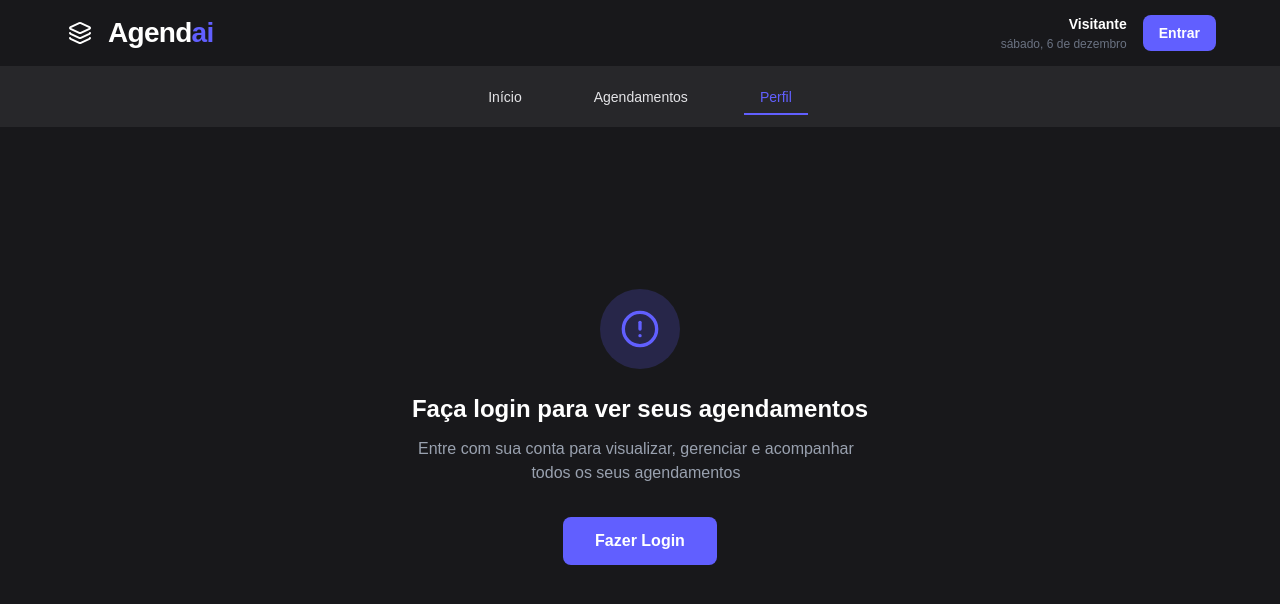
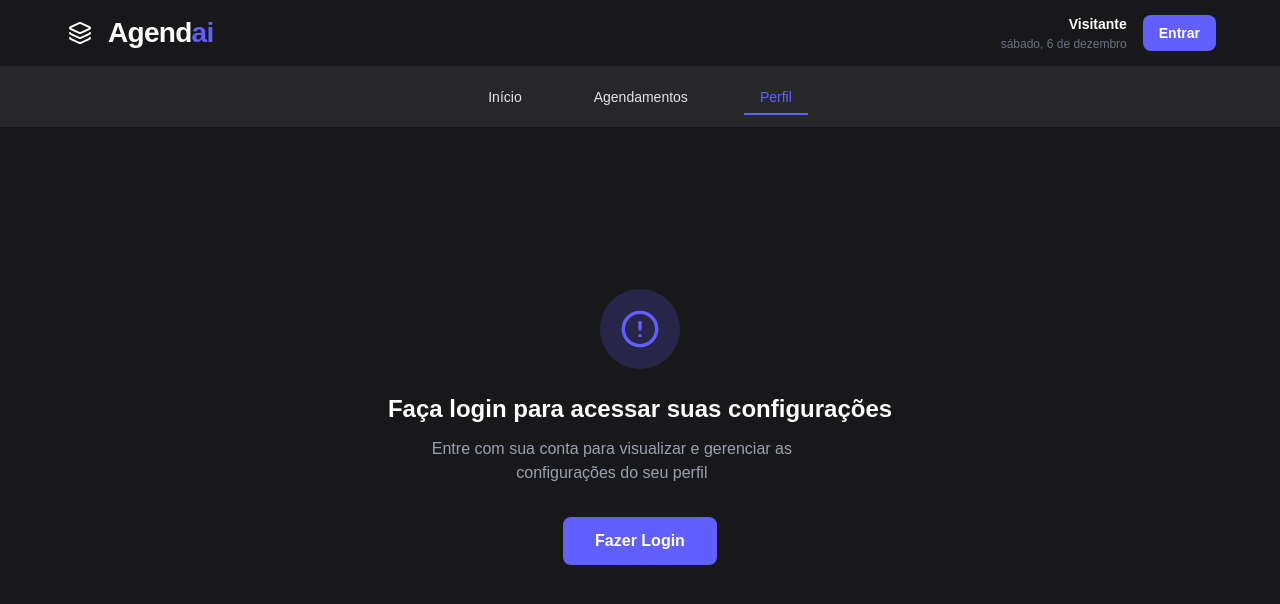
Before and after one commit to GuiQueirozRibeiro/hora-certa-web, a Next.js app in the folder agendai-clientes-next/: page /perfil in a window 1280 px wide. Shown: the top 604 px of the page. Built offline with nearby package versions, Linux system fonts and the light colour scheme; no server answers.

Commit message:
correção da mensagem da pagina de setting empty

```diff
--- a/agendai-clientes-next/src/features/appointments/components/EmptyStates.tsx
+++ b/agendai-clientes-next/src/features/appointments/components/EmptyStates.tsx
@@ -58,9 +58,34 @@ const NotAuthenticated: React.FC<{ onLogin: () => void }> = ({ onLogin }) => {
   );
 };
 
+const NotAuthenticatedSettings: React.FC<{ onLogin: () => void }> = ({ onLogin }) => {
+  return (
+    <div className="flex flex-col items-center justify-center h-[calc(100vh-200px)] bg-zinc-900">
+      <div className="text-center">
+        <div className="w-20 h-20 bg-indigo-500/20 rounded-full flex items-center justify-center mx-auto mb-6">
+          <AlertCircle size={40} className="text-indigo-500" />
+        </div>
+        <h3 className="text-2xl font-bold text-white mb-3">
+          Faça login para acessar suas configurações
+        </h3>
+        <p className="text-gray-400 mb-8 max-w-md">
+          Entre com sua conta para visualizar e gerenciar as configurações do seu perfil
+        </p>
+        <button
+          onClick={onLogin}
+          className="px-8 py-3 bg-indigo-500 text-white font-semibold rounded-lg hover:bg-indigo-600 transition-colors"
+        >
+          Fazer Login
+        </button>
+      </div>
+    </div>
+  );
+};
+
 // Exportar como namespace para uso: EmptyStates.NoSelection, EmptyStates.Loading, etc.
 export const EmptyStates = {
   NoSelection,
   Loading,
   NotAuthenticated,
+  NotAuthenticatedSettings,
 };
--- a/agendai-clientes-next/src/features/settings/SettingsPage.tsx
+++ b/agendai-clientes-next/src/features/settings/SettingsPage.tsx
@@ -22,7 +22,7 @@ export function SettingsPage({ onNavigateToTermos }: SettingsPageProps) {
   if (!user) {
     return (
       <div className="min-h-screen bg-zinc-900">
-        <EmptyStates.NotAuthenticated onLogin={() => setShowLoginModal(true)} />
+        <EmptyStates.NotAuthenticatedSettings onLogin={() => setShowLoginModal(true)} />
 
         <LoginModal
           isOpen={showLoginModal}
```
